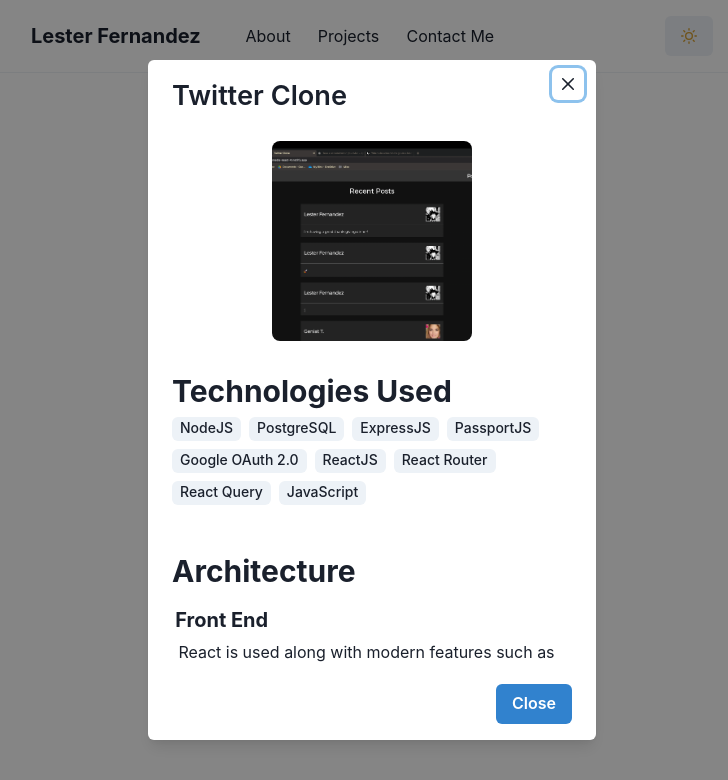
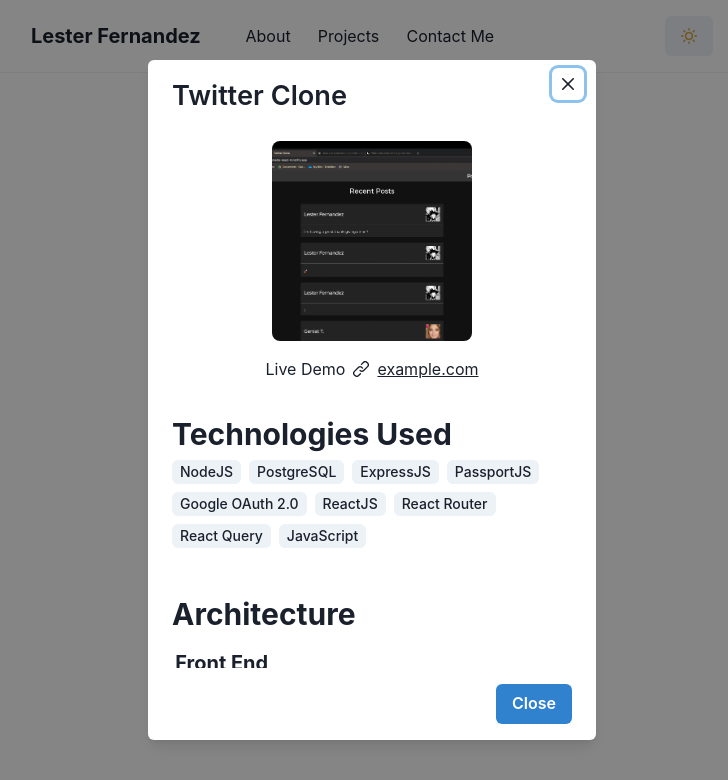
Before and after one commit to lesterfernandez/portfolio-website, a React (Create React App) app: page /projects in a window 1280 px wide. Both pictures are taken after a click on the item "Full Stack Micro Blog". Shown: the top 780 px of the page, without its empty margins (268-996 px from the left). Built offline with nearby package versions, Linux system fonts and the light colour scheme.

Commit message:
live demo link

```diff
--- a/src/components/pages/Projects/ProjectInfo.jsx
+++ b/src/components/pages/Projects/ProjectInfo.jsx
@@ -1,6 +1,7 @@
 import { Button } from "@chakra-ui/button";
+import { LinkIcon } from "@chakra-ui/icons";
 import { Image } from "@chakra-ui/image";
-import { Heading, Wrap } from "@chakra-ui/layout";
+import { Heading, HStack, Link, Text, Wrap } from "@chakra-ui/layout";
 import {
   Modal,
   ModalBody,
@@ -42,7 +43,11 @@
             mx="auto"
             rounded="lg"
           />
-          <Article my="0" m="2rem 0 3rem">
+          <HStack justify="center" py="1rem">
+            <Text>Live Demo</Text>
+            <LinkIcon /> <Link textDecoration="underline">example.com</Link>
+          </HStack>
+          <Article my="0" m="1.2rem 0 3rem">
             <Heading size="lg">Technologies Used</Heading>
             <Wrap>
               {tags.map((tag, idx) => (
```
